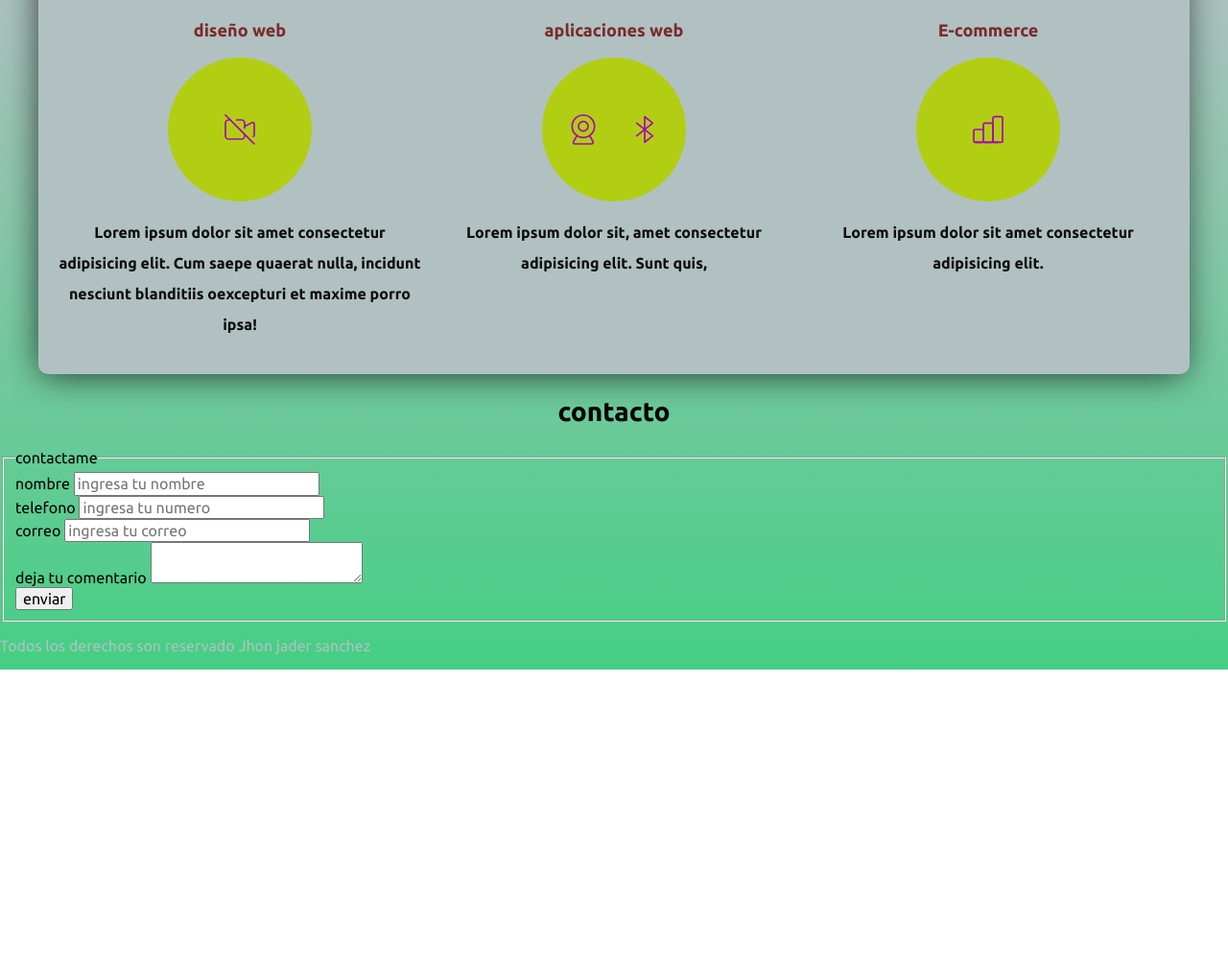
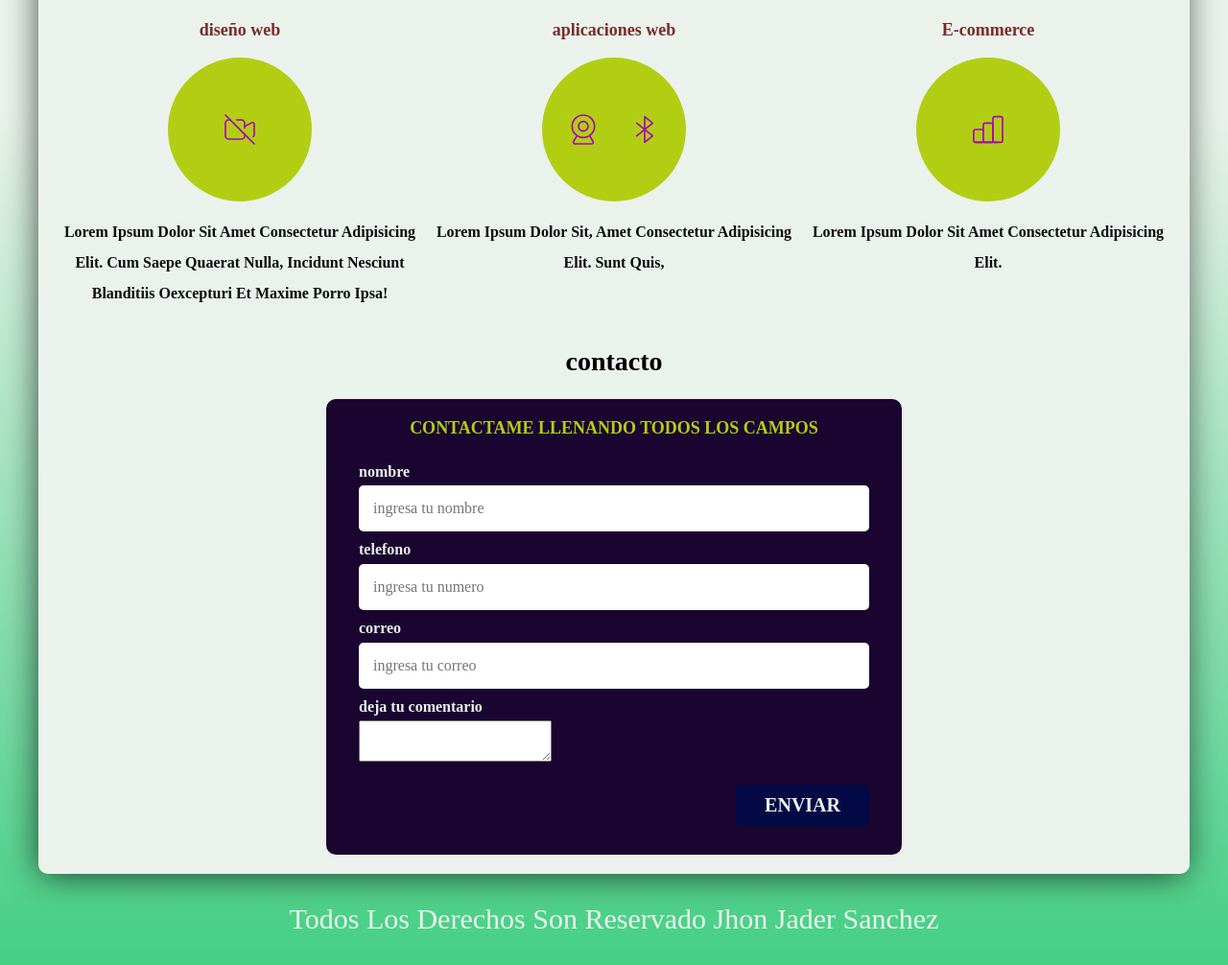
Before and after one commit to Jader33/ob-curso-git, a plain HTML site: page index.html in a window 1280 px wide. Shown: the part 783-1789 px from the top of the page at 96% size. Before the commit the page ends 1481 px from the top, so only its background shows below. Drawn offline with Linux system fonts and the light colour scheme.

Commit message:
nueva actuaklizacion

```diff
--- a/index.html
+++ b/index.html
@@ -12,7 +12,7 @@
 </head>
 <body>
     <header>
-<h1 class="header">Jhon Jader Sanchez Ortiz <span class="span">freelance</span></h1>
+<h1 class="header">Jhon Jader Sanchez Ortiz <span class="span">freelancer</span></h1>
 </header>
 <div class="nav-bg">
 <nav class="navegacion-principal contenedor">
@@ -25,7 +25,7 @@
 
 <section  class="hero">
   <div class="contenido-hero">
-<h2>Diseño y desarrollo web freeelance</h2>
+<h2>Diseño y desarrollo web freelancer</h2>
 
   <p> <svg xmlns="http://www.w3.org/2000/svg" class="icon icon-tabler icon-tabler-map-pin" width="64" height="64" viewBox="0 0 24 24" stroke-width="1" stroke="#a905b6" fill="none" stroke-linecap="round" stroke-linejoin="round">
     <path stroke="none" d="M0 0h24v24H0z" fill="none"/>
@@ -83,36 +83,40 @@
 <p>Lorem ipsum dolor sit amet consectetur adipisicing elit. </p>
 </section>
 </div>
-</main>
+
 <section>
 <h2>contacto</h2>
 </section>
-<form action="">
+<form class="formulario"   action="">
 <fieldset>
-    <legend>contactame</legend>
-    <div></div>
+    <legend>contactame llenando todos los campos</legend>
+    <div class="contenedor-campos ">
+      <div class="campos">
     <label for="text">nombre</label>
-    <input type="text" id="text" placeholder="ingresa tu nombre">
+    <input  class="input-text" type="text" id="text" placeholder="ingresa tu nombre">
 </div>
 
-<div>
+<div class="campos">
     <label for="tel">telefono</label>
-    <input type="tel" id="tel" placeholder="ingresa tu numero">
+    <input class="input-text" type="tel" id="tel" placeholder="ingresa tu numero">
 </div>
-<div>
+<div class="campos">
     <label for="email">correo</label>
-    <input type="email" id="email" placeholder="ingresa tu correo">
+    <input  class="input-text" type="email" id="email" placeholder="ingresa tu correo">
 </div>
-<div>
+<div class="campos">
     <label for="textarea">deja tu comentario</label>
     <textarea name="" id="textarea"></textarea>
 </div>
-<div>
-    <button type="submit">enviar</button>
+</div>
+<div class="alinear-derecha flex">
+
+    <button class="boton w-sm-100"  type="submit">enviar</button>
 </div>
 </fieldset>
 </form>
-<footer><p> Todos los derechos son reservado Jhon jader sanchez</p></footer>
 
+</main>
+<footer class="foooter"><p> Todos los derechos son reservado Jhon jader sanchez</p></footer>
 </body>
 </html>
--- a/style.css
+++ b/style.css
@@ -1,12 +1,14 @@
 @import url('https://fonts.googleapis.com/css2?family=Ubuntu:wght@400;700&display=swap');
 
 :root{
-    --colorPrimario:#b1c1c2;
+    --colorPrimario:hwb(128 92% 5% / 0.993);
     --colorSegundario:rgb(122, 43, 43);
     --colorTercero:rgb(68, 207, 131);
     --colorCuarto:rgb(178, 206, 19);
     --colorquinto:rgb(3, 10, 70);
     --color-nrg:rgb(12, 12, 12);
+    --colorformu:#1a0530;
+    --colorFormula:
     --fuentePrincipla: 'Ubuntu', sans-serif;
 }
 
@@ -37,6 +39,7 @@ h1,h2,h3{
 
 .contenido-hero h2,p{
     color: var(--colorPrimario);
+    text-transform:capitalize
 }
 
 .sobra{
@@ -59,13 +62,29 @@ border-radius: 1rem;
     border-radius: .5rem;
     width: 90%;
     text-align: center;
+    border: none;
+}
+
+/*utilidades**/
+.w-sm-100{
+    width: 100%;
 }
 @media(min-width:780px ){
-    .boton{
+    .w-sm-100{
         width: auto;
     }
+}
+.flex{
+    display: flex;
+}
+.alinear-derecha{
+    justify-content: flex-end;
+}
+    .boton:hover{
+        cursor: pointer;
+    }
 
-}
+
 .header{
     text-align: center;
     font-size: 7rem;
@@ -93,12 +112,14 @@ max-width: 120rem;
     text-decoration: none;
     font-size: 2rem;
     font-weight:700;
-    border-style:var(--colorquinto)
+    border-style:var(--colorquinto);
+    text-transform: uppercase;
 
 }
 .navegacion-principal a:hover{
 background-color:var(--colorCuarto);
 color: var(--colorSegundario);
+
 }
 .hero{
     background-image: url(./img/imagen-dip.PNG);
@@ -115,7 +136,7 @@ color: var(--colorSegundario);
     justify-content: center;
     position: absolute;
     background-color: rgb(0 0 0);
-    opacity: 0.9;
+    opacity: 0.7;
    width: 100%;
    height: 100%;
 
@@ -151,3 +172,47 @@ align-items: center;
     line-height: 2;
     text-align: center;
 }
+/*contactos */
+.formulario{
+    background-color: var(--colorformu);
+    width: min(60rem, 100%);
+    margin: 0 auto;
+    padding: 2rem;
+    border-radius: 1rem;
+}
+
+
+.formulario fieldset{
+    border:none;
+
+}
+.formulario legend{
+    text-align: center;
+    color: var(--colorCuarto);
+    font-size: 1.8rem;
+    text-transform: uppercase;
+    font-weight: 700;
+    margin-bottom: 2rem;
+}
+.contenedor-campos{
+
+}
+.campos{
+margin-bottom:1rem ;
+}
+.campos label{
+margin-bottom: .5rem;
+font-weight: bold;
+color: var(--colorPrimario);
+display: block;
+}
+.input-text{
+    width: 100%;
+    border: none;
+    padding: 1.5rem;
+    border-radius: .5rem;
+}
+.foooter{
+    text-align: center;
+    font-size: 3rem;
+}
```
